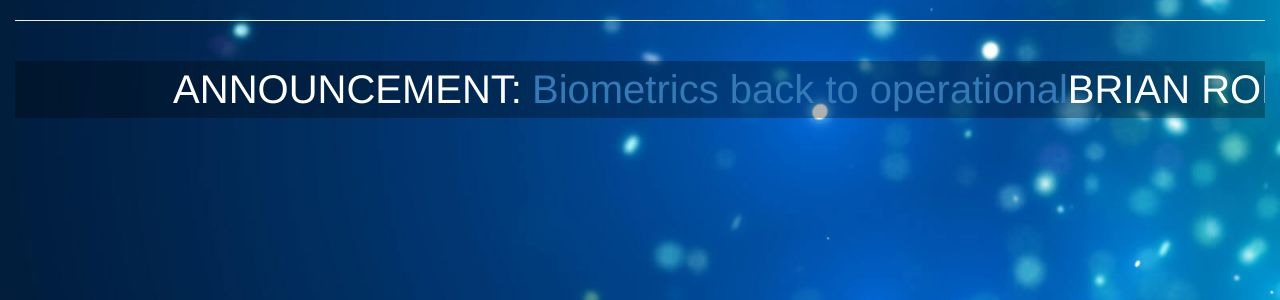
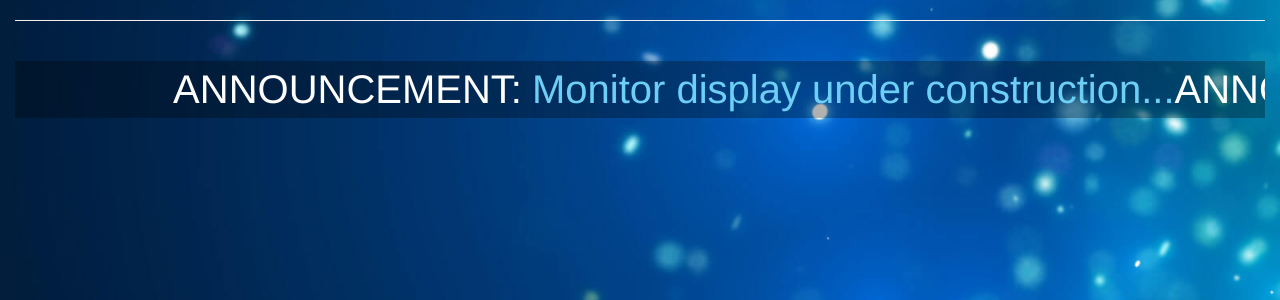
Before and after one commit to rippler7/monitor, a PHP site: page / in a window 1280 px wide. Shown: the part 93-393 px from the top of the page. Run offline with PHP 8.4, Linux system fonts and the light colour scheme; some libraries are stand-ins or nearby versions.

Commit message:
updates 1/12/2018 1:26AM

```diff
--- a/css/style.css
+++ b/css/style.css
@@ -99,6 +99,7 @@ padding: 0;
 ul.newsticker a {
 white-space: nowrap;
 padding: 0;
+color: #6dcff6;
 }
 ul.newsticker span {
 margin: 0 10px 0 0;
--- a/index.html
+++ b/index.html
@@ -41,6 +41,7 @@
 				<div class="row">
 					<div id="newsTicker" class="">
 						<ul id="ticker01">
+							<li><span>ANNOUNCEMENT:</span><a href="#">Monitor display under construction...</a></li>
 						    <li><span>ANNOUNCEMENT:</span><a href="#">Biometrics back to operational</a></li>
 						    <li><span>BRIAN RODGRIGUEZ:</span><a href="#">Check Activity Logging status</a></li>
 						    <li><span>ANNOUNCEMENT:</span><a href="#">Clearance sale at all Metro Stores!</a></li>
```
